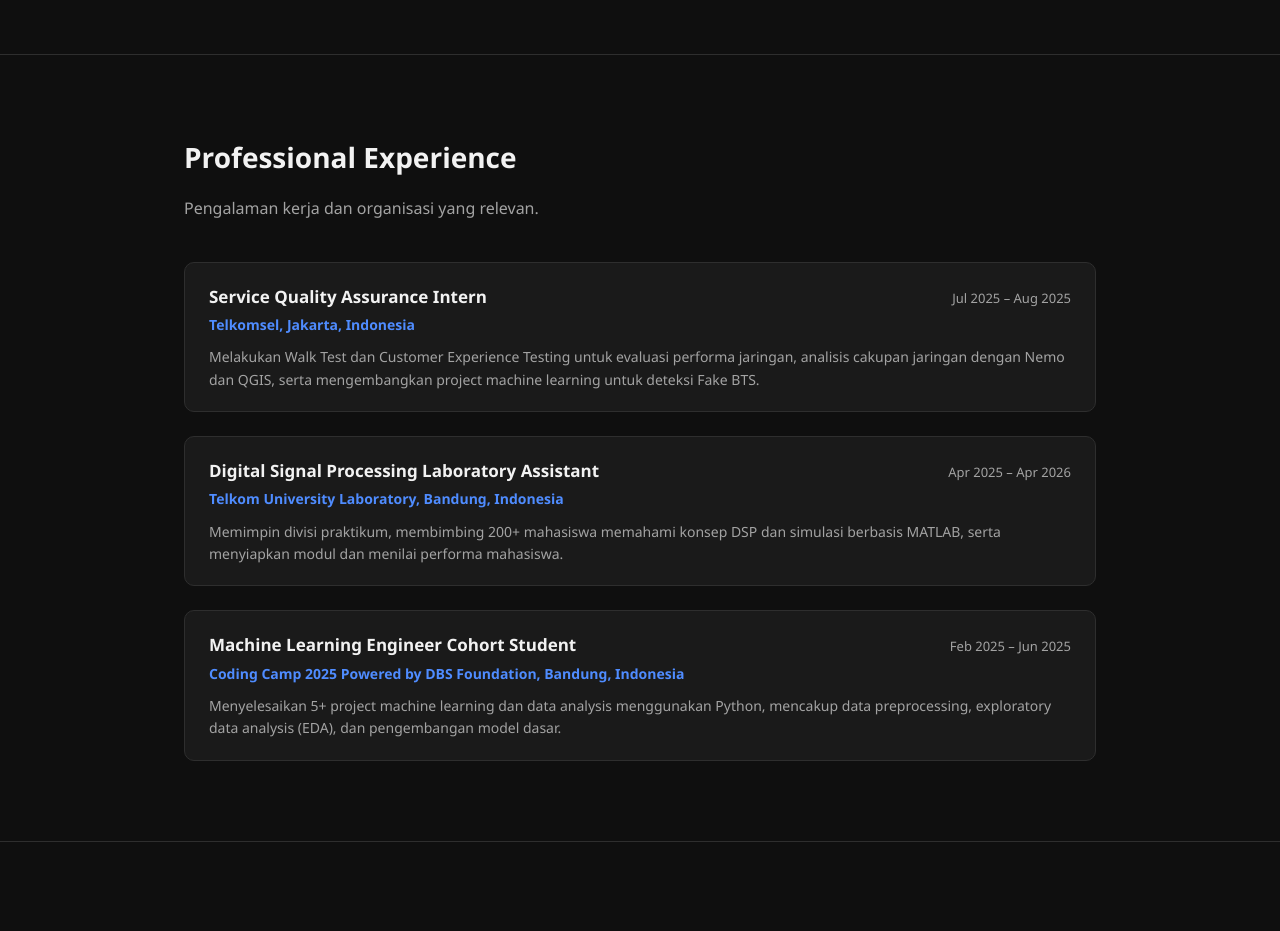
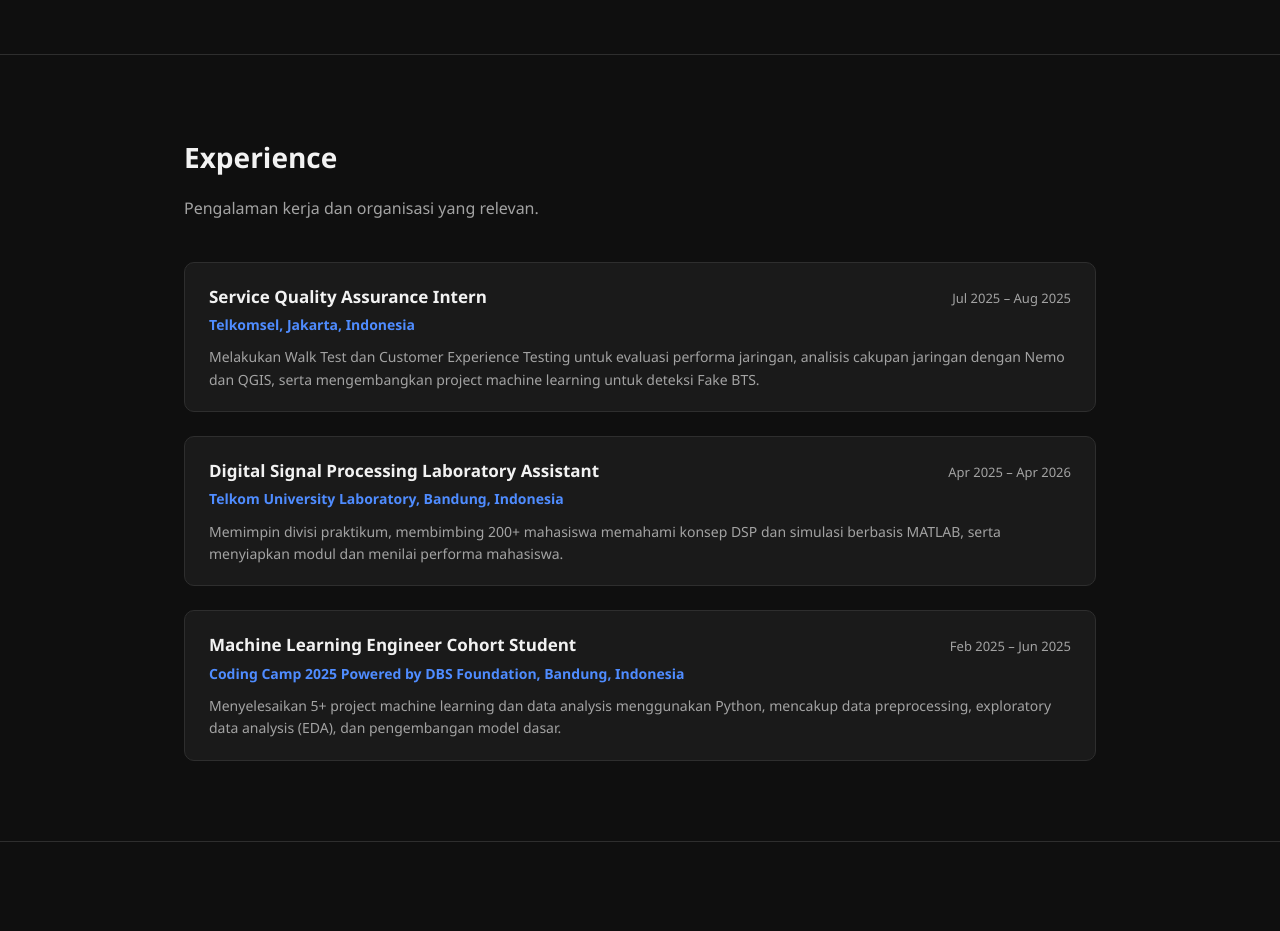
Before and after one commit to Rifki243/portofolio-rifki, a React (Vite) app: page / in a window 1280 px wide. Shown: the part 1220-2151 px from the top of the page. Built offline with nearby package versions, Linux system fonts and the light colour scheme.

Commit message:
fix: update section title from "Professional Experience" to "Experience"

```diff
--- a/src/components/Experience.jsx
+++ b/src/components/Experience.jsx
@@ -4,7 +4,7 @@ function Experience() {
   return (
     <section id="experience">
       <div className="container">
-        <h2 className="section-title">Professional Experience</h2>
+        <h2 className="section-title">Experience</h2>
         <p className="section-subtitle">
           Pengalaman kerja dan organisasi yang relevan.
         </p>
```
